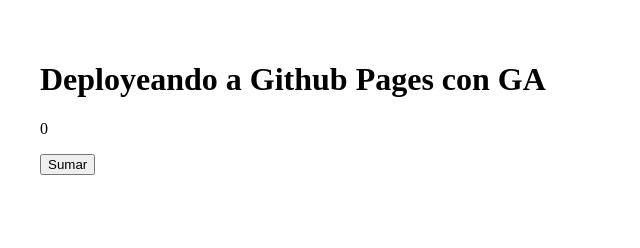
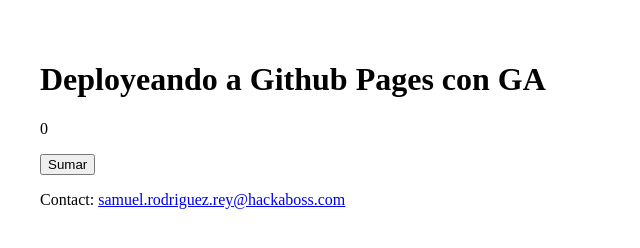
Before and after one commit to samurodriguez/deploy-exercise, a website with bundled scripts: page public/index.html in a window 1280 px wide. Shown: the whole page, without its empty margins (0-640 px from the left). Built offline with nearby package versions, Linux system fonts and the light colour scheme.

Commit message:
add contact in html

```diff
--- a/public/index.html
+++ b/public/index.html
@@ -12,5 +12,12 @@
     <button>Sumar</button>
 
     <script src="main.js"></script>
+
+    <p>
+      Contact:
+      <a href="mailto:samuel.rodriguez.rey@hackaboss.com"
+        >samuel.rodriguez.rey@hackaboss.com</a
+      >
+    </p>
   </body>
 </html>
```
